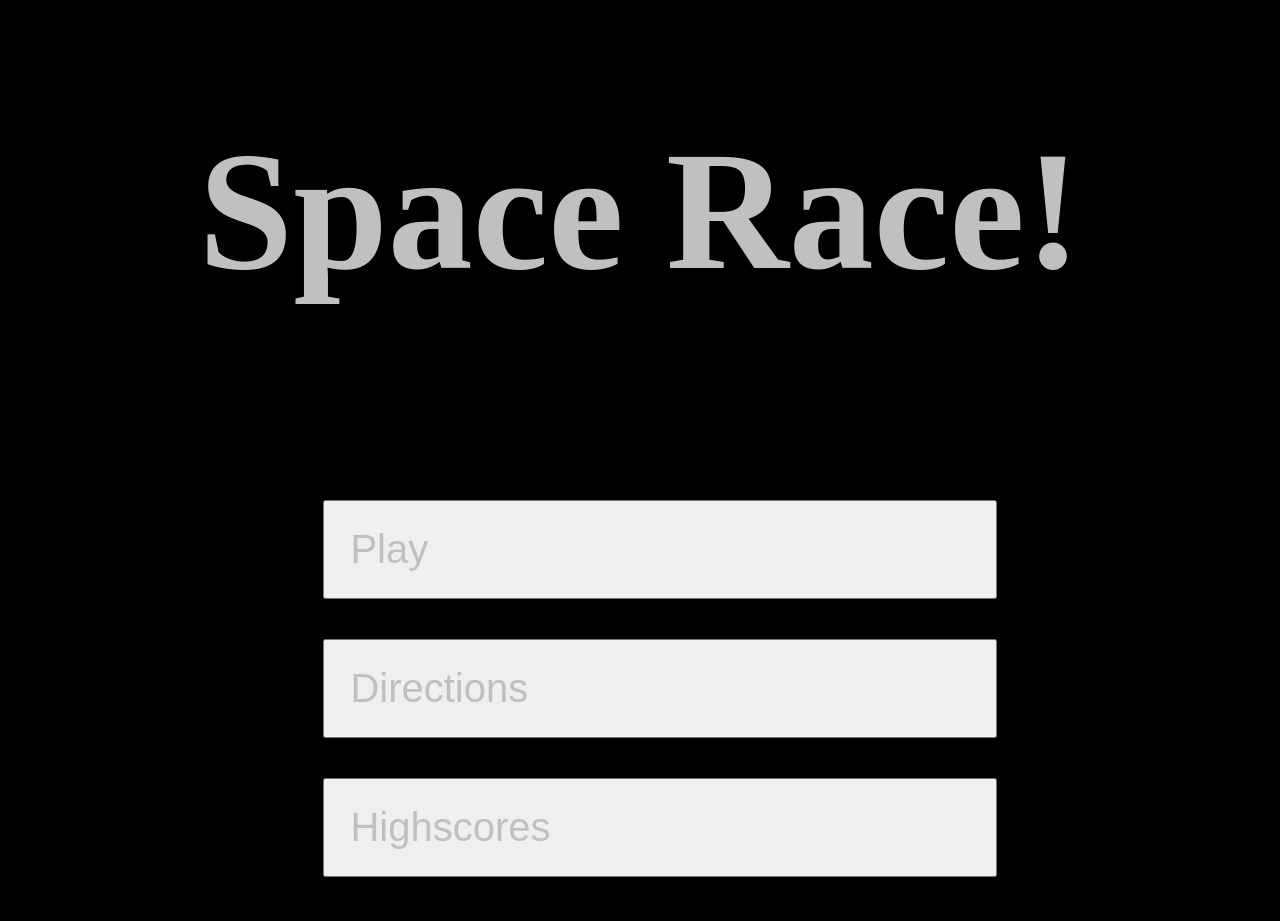
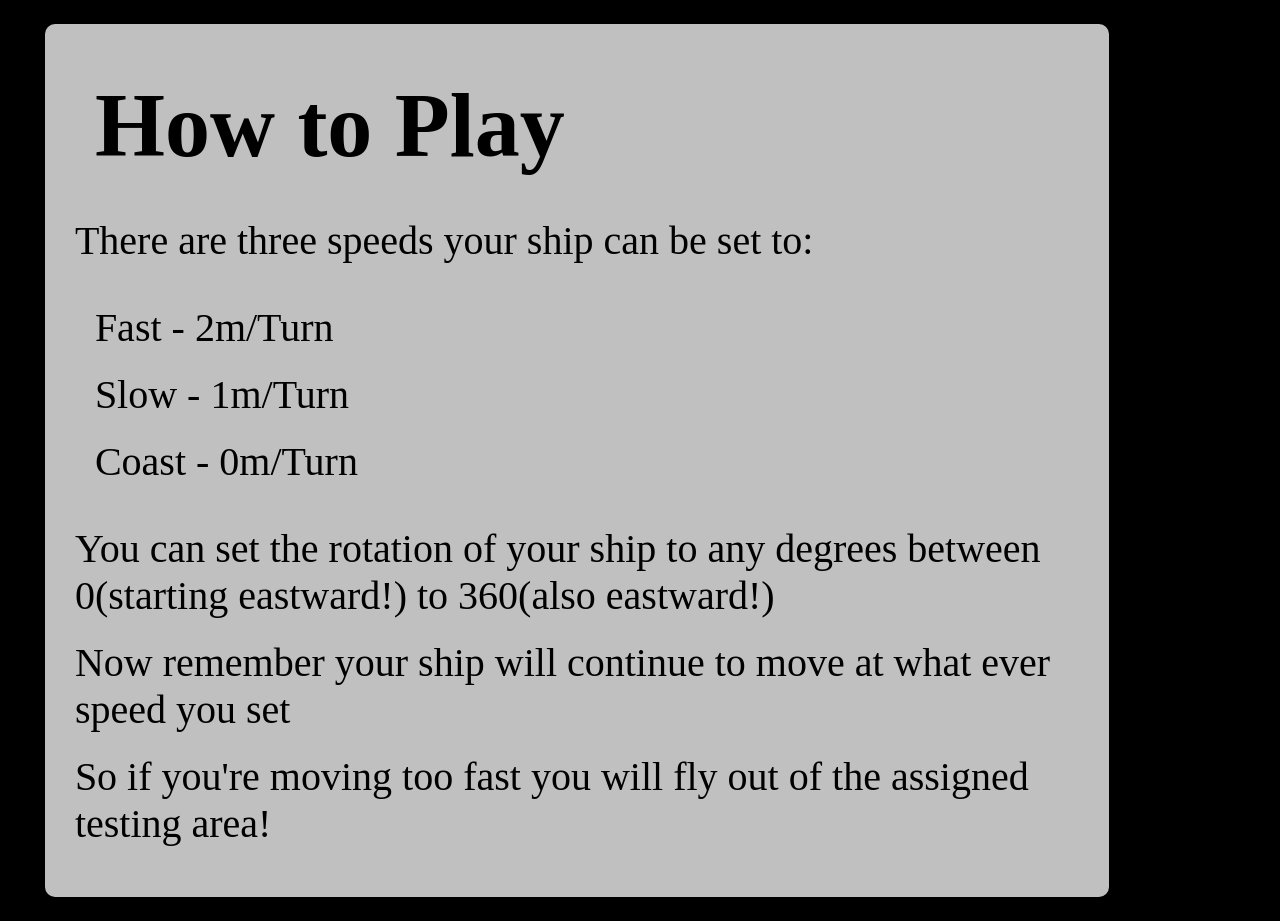
Before and after one commit to RCiv277/Spacerace, a plain HTML site: page index.html in a window 1280 px wide. Drawn offline with Linux system fonts and the light colour scheme.

Commit message:
Writing the Rules directory css and html

```diff
--- a/Css/Style.css
+++ b/Css/Style.css
@@ -3,6 +3,7 @@ body{
     background-color:black
 }
 .main-menu {
+    display:none;
     text-align: center;
     color: silver;
     position: relative;
@@ -25,11 +26,37 @@ body{
     margin-top: 175px;
 }
 
-
-.ship {
-    transform: rotate(0deg);
+#directions{
+    display: flex;
+    justify-content: center;
+    width: 90%;
+    color: black;
+    text-align: left;
+}
+ul{
+    position:relative;
+    border-radius: 10px;
+    border-color: slategray;
+    border: 10px;
+    background-color: silver;
+    width: 90%;
+    padding: 20px;
+    list-style-type: none;
+}
+#fastness{
+    vertical-align: top;
 }
 
 
+li{
+    padding: 10px;
+    font-size:40px;
+    font-family: serif;
+}
+h2{
+    font-size: 90px;
+    margin: 30px;
+}
+
 
 /* transform: rotate(0deg)
--- a/Java/Main.js
+++ b/Java/Main.js
@@ -10,10 +10,12 @@ let currentSpeed = 0
  * Main Menu
  *
  * */
-document.getElementById('play').addEventListener('click' , reactToPlay)
+document.getElementById('play').addEventListener('click' , reactToPlay)  //play
 function reactToPlay(){
-    let mainMenu = document.getElementsByClassName('main-menu')
-    //mainMenu.style.display = 'none'
+    document.getElementById('main-menus').style.display = 'none'
+}
+document.getElementById('rules').addEventListener('click' , reactToRules)
+function reactToRules(){
     document.getElementById('main-menus').style.display = 'none'
 }
 
--- a/index.html
+++ b/index.html
@@ -16,6 +16,31 @@
         <button class='main-menu' id='high-scores'>Highscores</button>
     </ul>
   </div>
+  <div id='directions'>
+    <ul>
+        <h2>How to Play</h2>
+        <li>There are three speeds your ship can be set to:</li>
+          <ul id = 'fastness'>
+            <li>Fast - 2m/Turn</li>
+            <li>Slow - 1m/Turn</li>
+            <li>Coast - 0m/Turn</li>
+          </ul>
+        <li>You can set the rotation of your ship to any degrees between 0(starting eastward!) to 360(also eastward!)</li>
+        <li>Now remember your ship will continue to move at what ever speed you set</li>
+        <li>So if you're moving too fast you will fly out of the assigned testing area!<li>
+    </ul>
+
+
+
+
+
+  </div>
+
+
+
+
+
+
     <script src="./Java/Main.js"></script>
 </body>
 </html>
```
